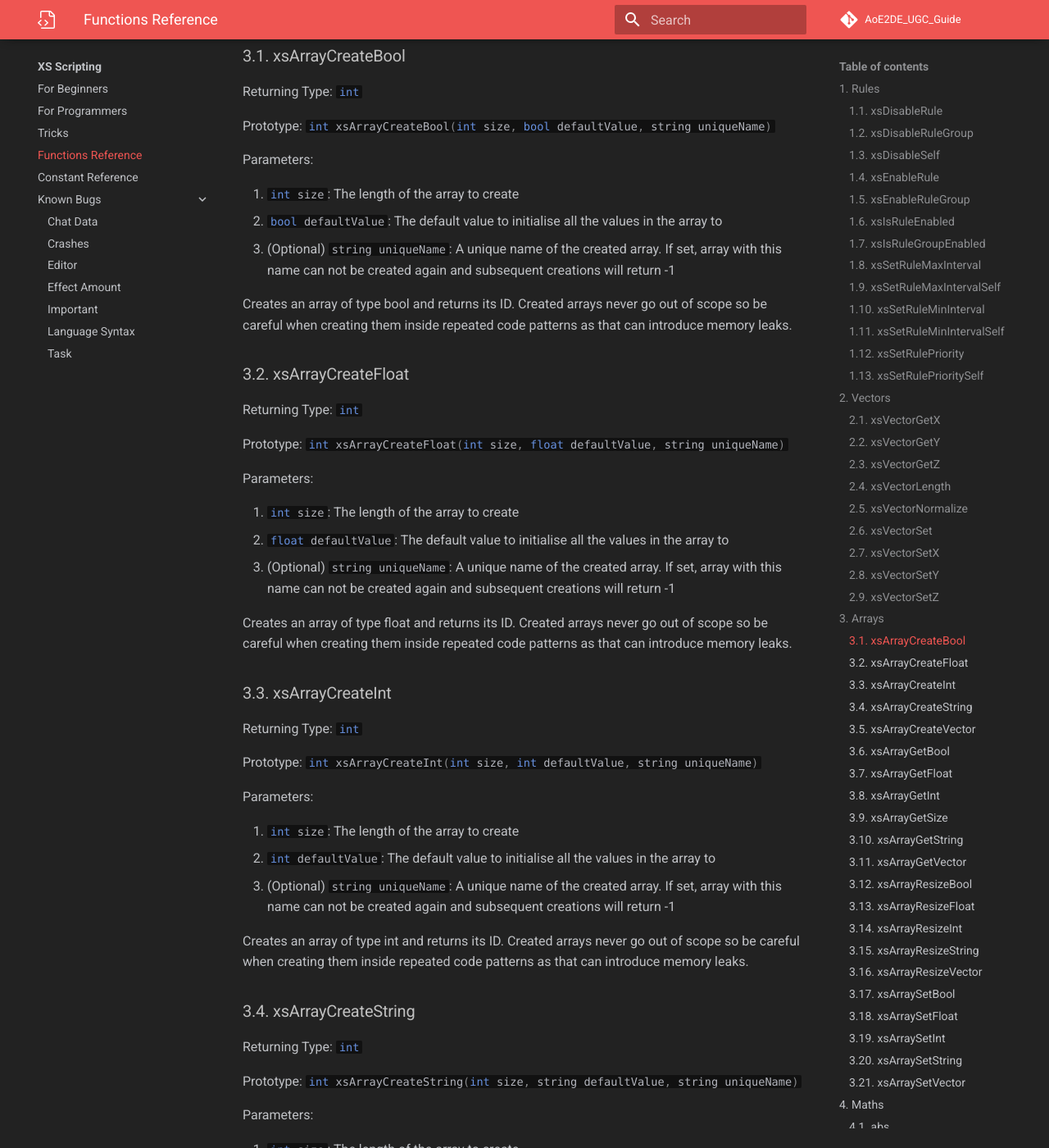
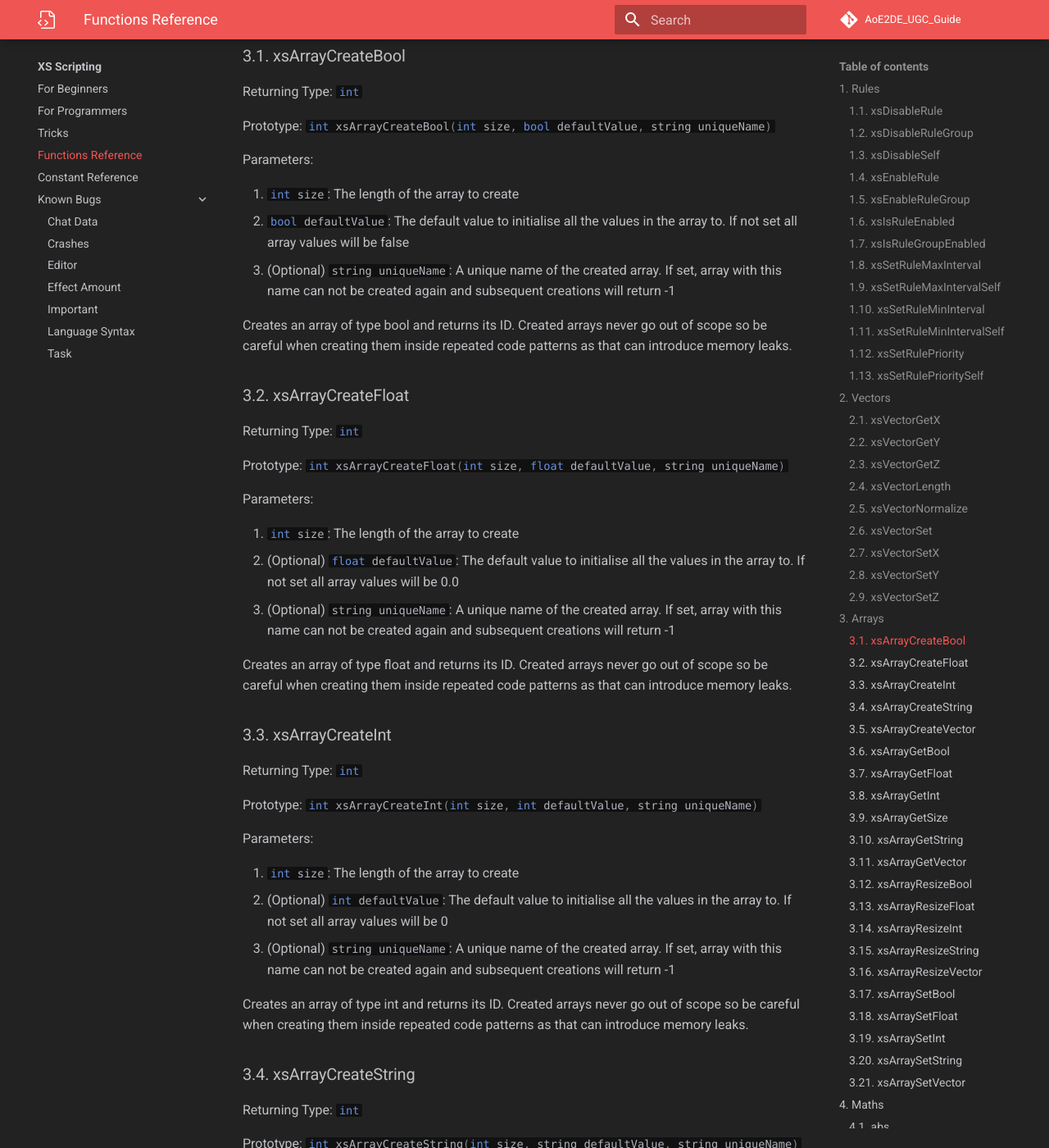
Before and after one commit to Divy1211/AoE2DE_UGC_Guide, an MkDocs documentation site: the page built from docs/general/xs/functions.md, in a window 1280 px wide and 1400 px high, scrolled down 6688 px. Shown: the whole window at 82% size. Built offline with MkDocs 1.6.1 and Material for MkDocs 9.7.7, drawn with Linux system fonts in a browser that asks for light colours; some web fonts are replaced; comment, search, counter and statistics services are not loaded; some of the changed text lies outside the part shown.

Commit message:
make default value optional

```diff
--- a/docs/general/xs/functions.md
+++ b/docs/general/xs/functions.md
@@ -286,7 +286,7 @@ Prototype: `#!cpp int xsArrayCreateBool(int size, bool defaultValue, string uniq
 Parameters:
 
 1.  `#!cpp int size`: The length of the array to create
-2.  `#!cpp bool defaultValue`: The default value to initialise all the values in the array to
+2.  `#!cpp bool defaultValue`: The default value to initialise all the values in the array to. If not set all array values will be false
 3. (Optional) `#!cpp string uniqueName`: A unique name of the created array. If set, array with this name can not be created again and subsequent creations will return -1
 
 Creates an array of type bool and returns its ID. Created arrays never go out of scope so be careful when creating them inside repeated code patterns as that can introduce memory leaks.
@@ -300,7 +300,7 @@ Prototype: `#!cpp int xsArrayCreateFloat(int size, float defaultValue, string un
 Parameters:
 
 1.  `#!cpp int size`: The length of the array to create
-2.  `#!cpp float defaultValue`: The default value to initialise all the values in the array to
+2. (Optional) `#!cpp float defaultValue`: The default value to initialise all the values in the array to. If not set all array values will be 0.0
 3. (Optional) `#!cpp string uniqueName`: A unique name of the created array. If set, array with this name can not be created again and subsequent creations will return -1
 
 Creates an array of type float and returns its ID. Created arrays never go out of scope so be careful when creating them inside repeated code patterns as that can introduce memory leaks.
@@ -314,7 +314,7 @@ Prototype: `#!cpp int xsArrayCreateInt(int size, int defaultValue, string unique
 Parameters:
 
 1.  `#!cpp int size`: The length of the array to create
-2.  `#!cpp int defaultValue`: The default value to initialise all the values in the array to
+2. (Optional) `#!cpp int defaultValue`: The default value to initialise all the values in the array to. If not set all array values will be 0
 3. (Optional) `#!cpp string uniqueName`: A unique name of the created array. If set, array with this name can not be created again and subsequent creations will return -1
 
 Creates an array of type int and returns its ID. Created arrays never go out of scope so be careful when creating them inside repeated code patterns as that can introduce memory leaks.
@@ -328,7 +328,7 @@ Prototype: `#!cpp int xsArrayCreateString(int size, string defaultValue, string
 Parameters:
 
 1.  `#!cpp int size`: The length of the array to create
-2.  `#!cpp string defaultValue`: The default value to initialise all the values in the array to
+2. (Optional) `#!cpp string defaultValue`: The default value to initialise all the values in the array to. If not set all array values will be "<default string>"
 3. (Optional) `#!cpp string uniqueName`: A unique name of the created array. If set, array with this name can not be created again and subsequent creations will return -1
 
 Creates an array of type String and returns its ID. Created arrays never go out of scope so be careful when creating them inside repeated code patterns as that can introduce memory leaks.
@@ -342,7 +342,7 @@ Prototype: `#!cpp int xsArrayCreateVector(int size, vector defaultValue, string
 Parameters:
 
 1.  `#!cpp int size`: The length of the array to create
-2.  `#!cpp vector defaultValue`: The default value to initialise all the values in the array to
+2. (Optional) `#!cpp vector defaultValue`: The default value to initialise all the values in the array to. If not set all array values will be (-1.0, -1.0, -1.0)
 3. (Optional) `#!cpp string uniqueName`: A unique name of the created array. If set, array with this name can not be created again and subsequent creations will return -1
 
 Creates an array of type Vector and returns its ID. Created arrays never go out of scope so be careful when creating them inside repeated code patterns as that can introduce memory leaks.
```
Also changed, not shown: docs/general/xs/functions.json.
